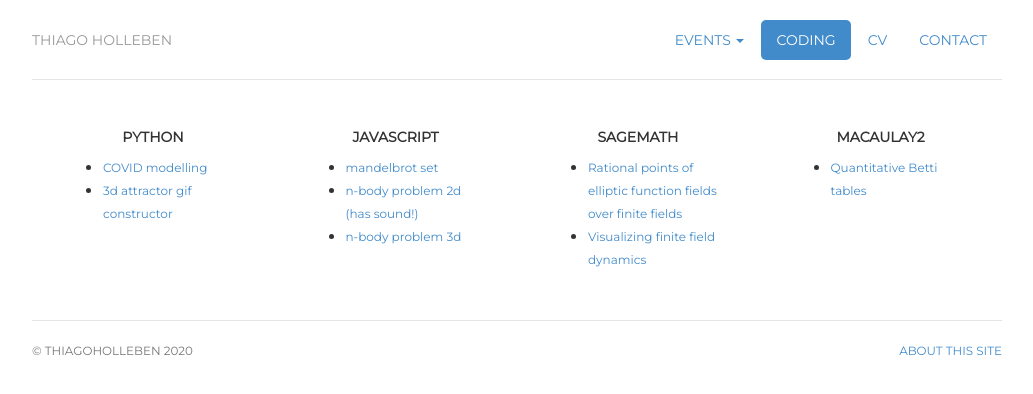
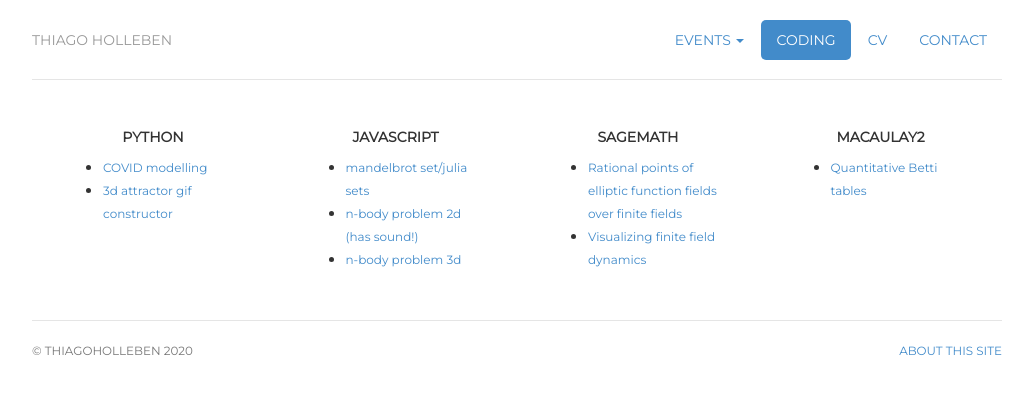
Before and after one commit to hollebenthiago/hollebenthiago.github.io, a Jekyll site: the page built from coding/index.html, in a window 1280 px wide. Shown: the top 394 px of the page, without its empty margins (123-1156 px from the left). Built offline with Jekyll 4.4.1, drawn with Linux system fonts in a browser that asks for light colours.

Commit message:
fixing mandelbrot link

```diff
--- a/coding/index.html
+++ b/coding/index.html
@@ -33,7 +33,7 @@
                 <h5 class="card-title">Javascript</h5>
                 <ul>
                     <li>
-                        <a class="card-text" href="https://hollebenthiago.github.io/mandelbrot_testing/">mandelbrot set</a>
+                        <a class="card-text" href="https://hollebenthiago.github.io/mandelbrot/">mandelbrot set/julia sets</a>
                     </li>
                     <li>
                         <a class="card-text" href="https://hollebenthiago.github.io/n-Body-Problem-2D/">n-body problem 2d (has sound!)</a>
```
